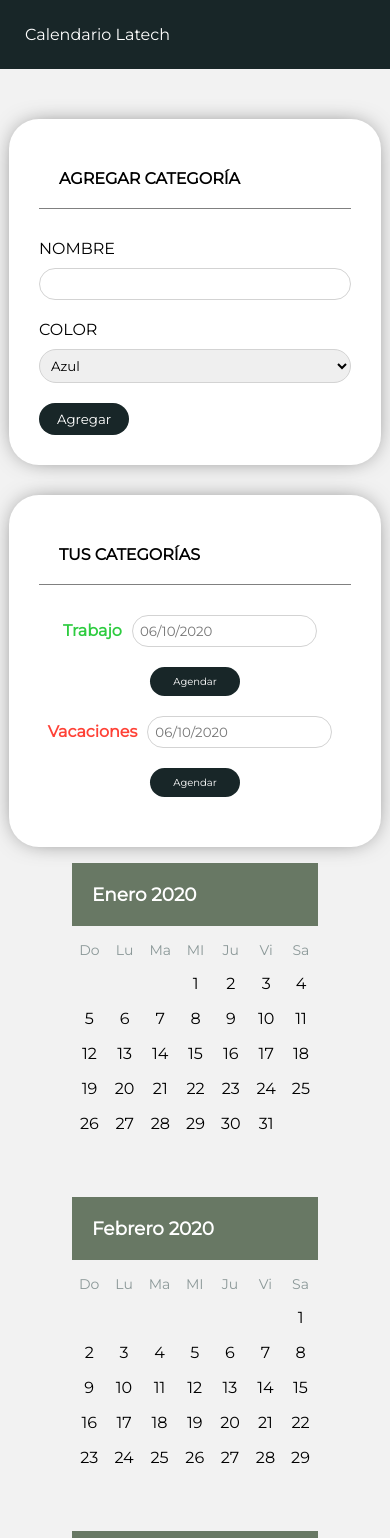
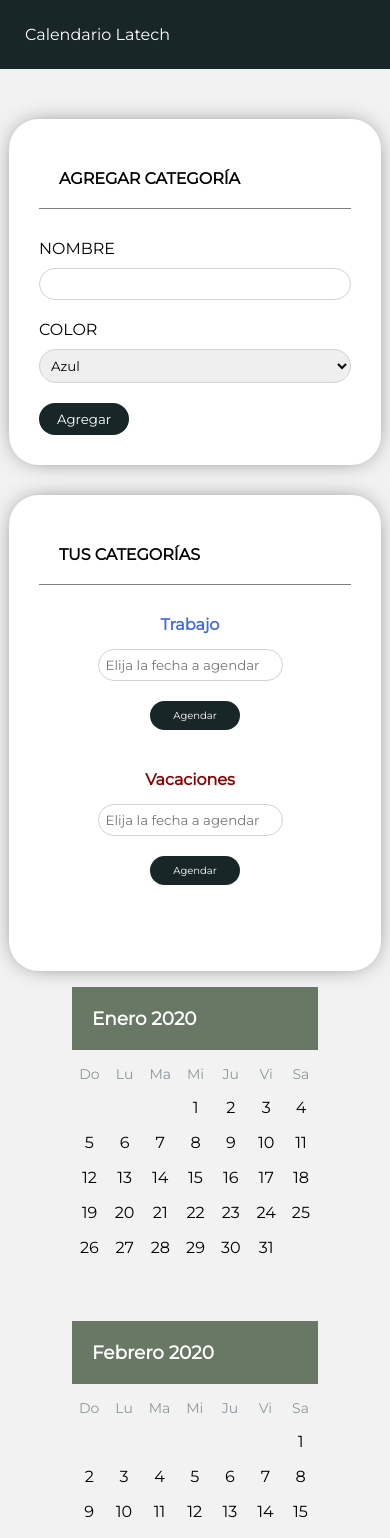
Before and after one commit to matiasbonavita/calendario, a React (Create React App) app: page / in a window 390 px wide. Shown: the top 1538 px of the page. Built offline with nearby package versions, Linux system fonts and the light colour scheme.

Commit message:
arreglo de componentes y estilos

```diff
--- a/src/App.css
+++ b/src/App.css
@@ -48,6 +48,22 @@ footer {
   font-size: 12px;
 }
 
+.royalblue{
+  background-color: royalblue !important;
+}
+
+.darkred{
+  background-color: darkred !important;
+}
+
+.forestgreen{
+  background-color: forestgreen !important;
+}
+
+.deeppink{
+  background-color: deeppink !important;
+}
+
 @media (max-width: 1600px) {
   .categories-wrapper {
     width: 520px;
--- a/src/App.js
+++ b/src/App.js
@@ -6,6 +6,8 @@ import "./App.css";
 import Navbar from "./components/navbar";
 import Footer from "./components/Footer";
 import Fade from "react-reveal/Fade";
+
+//traduccion de meses y dias
 
 const MONTHS = [
   "Enero",
@@ -30,7 +32,8 @@ const WEEKDAYS_LONG = [
   "Viernes",
   "Sabado",
 ];
-const WEEKDAYS_SHORT = ["Do", "Lu", "Ma", "MI", "Ju", "Vi", "Sa"];
+const WEEKDAYS_SHORT = ["Do", "Lu", "Ma", "Mi", "Ju", "Vi", "Sa"];
+
 
 export default class App extends React.Component {
   constructor(props) {
@@ -41,17 +44,41 @@ export default class App extends React.Component {
       selectedDay: [],
       dataChild: null,
       categorias: [
-        { categoria: "Trabajo", color: "#2ECC40" },
-        { categoria: "Vacaciones", color: "#FF4136" },
+        { categoria: "Trabajo", color: "royalblue" },
+        { categoria: "Vacaciones", color: "darkred" },
       ],
       lastColor: [],
+      diasColor:[],
+      diaSeleccionado: [],
     };
   }
 
+  //mantengo el color del dia si elijo otro dia.
+  // TODO: resolver bug que al agregar un nuevo dia en una distinta categoria en el componente list se pisan las categorias.
+  // esto se debe a que queda guardado en selectedDay la fecha en la categoria seleccionada anteriormente en el componente list y pintandolas del ultimo color seleccionado
+
+  componentDidMount(){
+    const dias = document.querySelectorAll('.DayPicker-Day');
+    dias.forEach(dia => {
+      this.state.diasColor.push(dia);
+    });
+  }
+
+  componentDidUpdate(){
+    const dias = this.state.diasColor;
+    dias.forEach(dia => {
+      if (dia.classList.contains('DayPicker-Day--selected') && !dia.classList.contains('DayPicker-Day--outside')){
+        this.state.diaSeleccionado.push(dia);
+        dia.classList.add( this.state.categorias[this.state.categorias.length - 1].color );
+      }
+    });
+  }
+
+
+  //recibo la data del componente hijo List
   getData(datax, categoria) {
     const { selectedDay, categorias, lastColor } = this.state;
     categorias.push(categoria);
-    console.log(categorias);
     selectedDay.push(datax);
     lastColor.push(
       this.state.categorias[this.state.categorias.length - 1].color
@@ -61,39 +88,48 @@ export default class App extends React.Component {
       categorias,
       lastColor,
     });
-    console.log(lastColor);
-    console.log(selectedDay);
   }
 
-  deleteDay(day) {
-    var joined = this.state.selectedDay.filter((dia) => dia !== day);
-    this.setState({
-      selectedDay: joined,
-    });
+//elimino el dia segun el id que me manda el boton de eliminar del componente list
+  deleteDay(index) {
+    this.setState((prevState) => ({
+      selectedDay: [...prevState.selectedDay.slice(0,index), ...prevState.selectedDay.slice(index+1)]
+    }))
   }
 
   render() {
-    const colorSelectedDay = this.state.selectedDay[
-      this.state.selectedDay.length - 1
-    ];
-    const colorz = this.state.categorias[this.state.categorias.length - 1]
-      .color;
+
+    //renderizado de colores del almanaque
+    const colorSelectedDay = this.state.selectedDay[this.state.selectedDay.length - 1];
+
+    const colorz = this.state.categorias[this.state.categorias.length - 1].color;
 
     const modifiers = {
       coloredDay: colorSelectedDay,
     };
+
     const modifiersStyles = {
       coloredDay: {
         backgroundColor: colorz,
       },
     };
 
+
+
     return (
       <div>
+        {/* estilo para que no pinte los dias desabilitados */}
+        <style>{`
+        .DayPicker-Day--outside{
+          color: #8B9898 !important;
+          background-color:transparent !important;
+        }
+        `}</style>
         <Navbar />
         <Fade>
           <div className="appwrapper">
             <div className="dayPickerStyle">
+               {/* renderizo el almanaque */}
               <DayPicker
                 month={new Date(2020, 0)}
                 numberOfMonths={12}
@@ -108,8 +144,8 @@ export default class App extends React.Component {
               />
             </div>
             <div>
+              {/* recibo datos del componente list */}
               <List
-                selectedDay={this.state.selectedDay}
                 getData={this.getData}
                 deleteDay={this.deleteDay}
               />
--- a/src/components/list.css
+++ b/src/components/list.css
@@ -45,6 +45,8 @@ ul {
 
 .categories button:hover {
   cursor: pointer;
+  background-color: #687864;
+  transition: 0.2s;
 }
 
 .categories input {
@@ -84,13 +86,13 @@ ul {
   margin-right: 10px;
 }
 
-.categories-list ul,
-.categories-list ul li {
+.categories-list ul {
   margin: 20px 0;
 }
 
 .categories-list ul li button {
   width: 30px;
+  margin-left: 10px;
 }
 
 /*lista de categorias*/
@@ -118,6 +120,8 @@ ul {
 
 .categories-list-wrapper button:hover {
   cursor: pointer;
+  background-color: #687864;
+  transition: 0.2s;
 }
 
 .categories-wrapper {
@@ -132,4 +136,17 @@ ul {
   .DayPickerInput-OverlayWrapper {
     margin-right: 300px !important;
   }
+
+  .categories-loop >li {
+    display: flex;
+    flex-direction: column;
+    align-items: center;
+    justify-content: center;
+  }
+
+  .categories-title-loop{
+    margin-bottom: 15px;
+  }
+
+
 }
--- a/src/components/list.js
+++ b/src/components/list.js
@@ -3,7 +3,7 @@ import "react-day-picker/lib/style.css";
 import DayPickerInput from "react-day-picker/DayPickerInput";
 import "react-day-picker/lib/style.css";
 import "./list.css";
-
+//localization con moment.js
 import MomentLocaleUtils, {
   formatDate,
   parseDate,
@@ -11,70 +11,69 @@ import MomentLocaleUtils, {
 
 import "moment/locale/es";
 
+
+
 export default class List extends React.Component {
   constructor(props) {
     super(props);
     this.handleDayChange = this.handleDayChange.bind(this);
     this.addDiasObj = this.addDiasObj.bind(this);
+    this.myRef = React.createRef();
     this.state = {
       selectedDay: undefined,
-      isEmpty: true,
-      isDisabled: false,
+      dias: [],
       diasObj: [],
       categoriasObj: [
-        { categoria: "Trabajo", color: "#2ECC40" },
-        { categoria: "Vacaciones", color: "#FF4136" },
+        {  categoria: "Trabajo", color: "royalblue" },
+        {  categoria: "Vacaciones", color: "darkred" },
       ],
     };
   }
 
-  //agreegado de dias version objetos
+
+  //agregado de dias con su respectivo id y categoria
   addDiasObj(dias, categoria) {
+    if(dias === undefined){
+      alert("Selecciona un día para continuar")
+    }else{
+      dias = dias.toLocaleDateString();
       this.setState({
-      diasObj: [...this.state.diasObj, { dia: dias, categoria: categoria }],
+        diasObj: [...this.state.diasObj, { id: this.state.diasObj.length ,dia: dias, categoria: categoria }],
+      });
+    }
+  }
+
+  //guardo el dia seleccionado en selectedDay en formato Date
+  handleDayChange(selectedDay) {
+    this.setState({
+      selectedDay,
     });
   }
 
-  //comportamiento de daychange de libreria
-
-  handleDayChange(selectedDay, modifiers, dayPickerInput) {
-    const input = dayPickerInput.getInput();
+  //---lista de categorias---
+  //borrado de dia
+  handleDelete(dia) {
     this.setState({
-      selectedDay,
-      isEmpty: !input.value.trim(),
-      isDisabled: modifiers.disabled === true,
+      diasObj: this.state.diasObj.filter((_, i) => i !== dia.id)
     });
   }
 
-  //lista de categorias
-  //borrado de dia version objetos
-  handleDelete(dia) {
-    var joined = this.state.dias.filter((day) => day !== dia);
-    this.setState({
-      diasObj: joined,
-    });
-  }
-
-  //agregado de categorias y colores
-  handleFormSubmit = (e) => {
-    e.preventDefault();
-    var joined = this.state.categorias.concat(e.target.categoria.value);
-    this.setState({
-      categorias: joined,
-    });
-    e.target.categoria.value = "";
-  };
-
+  //agregado de categorias y colores a categoriasObj
   handleFormSubmitObj = (e) => {
     e.preventDefault();
+    if(e.target.categoria.value === ""){
+      alert("El campo Nombre de la categoría esta vacío. Asigne un nombre y luego continúe");
+    }else{
       this.setState({
         categoriasObj: [
           ...this.state.categoriasObj,
           { categoria: e.target.categoria.value, color: e.target.colors.value },
         ],
       });
-    console.log(this.state.categoriasObj);
+      e.target.categoria.value = "";
+    }
   };
+
 
   render() {
     const { selectedDay } = this.state;
@@ -82,48 +81,51 @@ export default class List extends React.Component {
     return (
       <div className="categories-wrapper">
         <div className="categories">
+          {/* formulario de categorias */}
           <div className="categories-title">AGREGAR CATEGORÍA</div>
           <form onSubmit={this.handleFormSubmitObj}>
             <label>NOMBRE </label>
             <input type="text" name="categoria" />
             <label>COLOR </label>
             <select name="colors" id="colors">
-              <option value="#0074D9">Azul</option>
-              <option value="#FF4136">Rojo</option>
-              <option value="#2ECC40">Verde</option>
-              <option value="#B10DC9">Violeta</option>
+              {/* TODO: mejorar colores y agregar opcion para agregar colores con un colorpicker hexadecimal */}
+              <option value="royalblue">Azul</option>
+              <option value="darkred">Rojo</option>
+              <option value="forestgreen">Verde</option>
+              <option value="deeppink">Violeta</option>
             </select>
             <button type="submit">Agregar</button>
           </form>
         </div>
         <div className="categories-list-wrapper">
+           {/* listado de categorias de usuario */}
           <div className="categories-title">TUS CATEGORÍAS</div>
           <ul className="categories-loop">
-            {this.state.categoriasObj.map((categoria) => (
-              <li className="categories-list" style={{ color: categoria.color }}>
+            {/* loopeo sobre el listado de categorias y colores y asigno los colores correspondientes a la categoria */}
+            {this.state.categoriasObj.map((categoria,i) => (
+              <li ley={i} className="categories-list" style={{ color: categoria.color }}>
                 <span className="categories-title-loop">
                   {categoria.categoria}
                 </span>
+                 {/* seleccionador de dias */}
                 <DayPickerInput
                   formatDate={formatDate}
                   parseDate={parseDate}
                   format="L"
-                  placeholder={`${formatDate(new Date(), "L", "es")}`}
+                  placeholder={`Elija la fecha a agendar`}
                   dayPickerProps={{
                     locale: "es",
                     localeUtils: MomentLocaleUtils,
                   }}
                   value={this.selectedDay}
                   onDayChange={this.handleDayChange}
-                  dayPickerProps={{
-                    selectedDays: selectedDay,
-                  }}
                 />
+                 {/* agrego el dia seleccionado del daypicker al almanaque y al listado de fechas de las categorias  */}
                 <button
                   onClick={() => {
                     this.props.getData(selectedDay, categoria, categoria.color);
                     this.addDiasObj(
-                      selectedDay.toLocaleDateString(),
+                      selectedDay,
                       categoria
                     );
                   }}
@@ -132,15 +134,17 @@ export default class List extends React.Component {
                 </button>
 
                 <ul>
-                  {this.state.diasObj.map((diaObj) => (
-                    <div>
-                      {categoria === diaObj.categoria ? (
+                   {/* listado de fechas en la categoria correspondiente */}
+                  {this.state.diasObj.map((diaObj,i) => (
+                    <div key={i}>
+                      {diaObj.categoria  ===  categoria ? (
                         <li>
                           {diaObj.dia}
+                           {/* elimino la categoria */}
                           <button
                             onClick={() => {
-                              this.handleDelete(diaObj.dia);
-                              this.props.deleteDay(selectedDay);
+                              this.handleDelete(diaObj);
+                              this.props.deleteDay(diaObj.id);
                             }}
                           >
                             X
```
Lines whose indentation alone changed are shown as unchanged.
